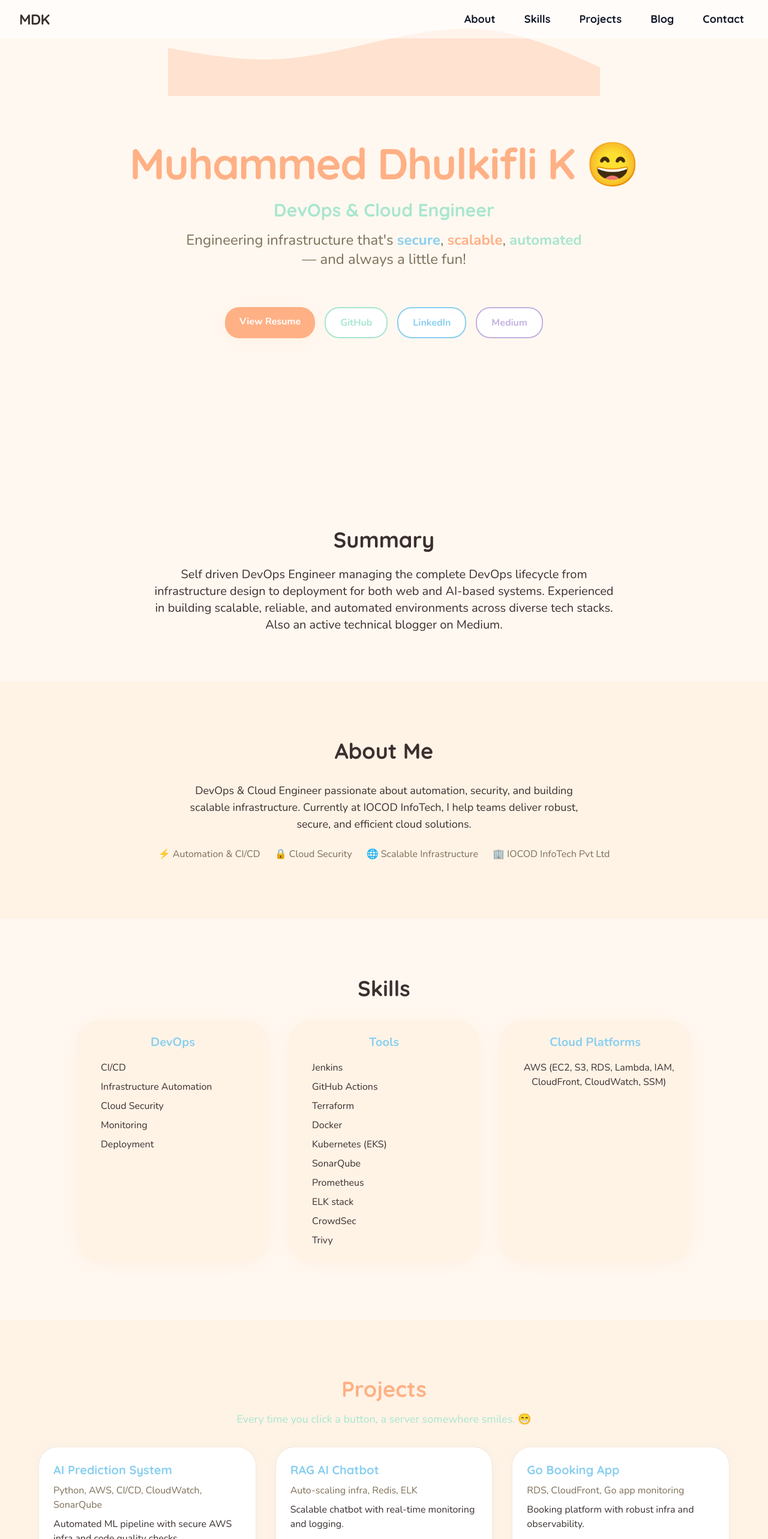
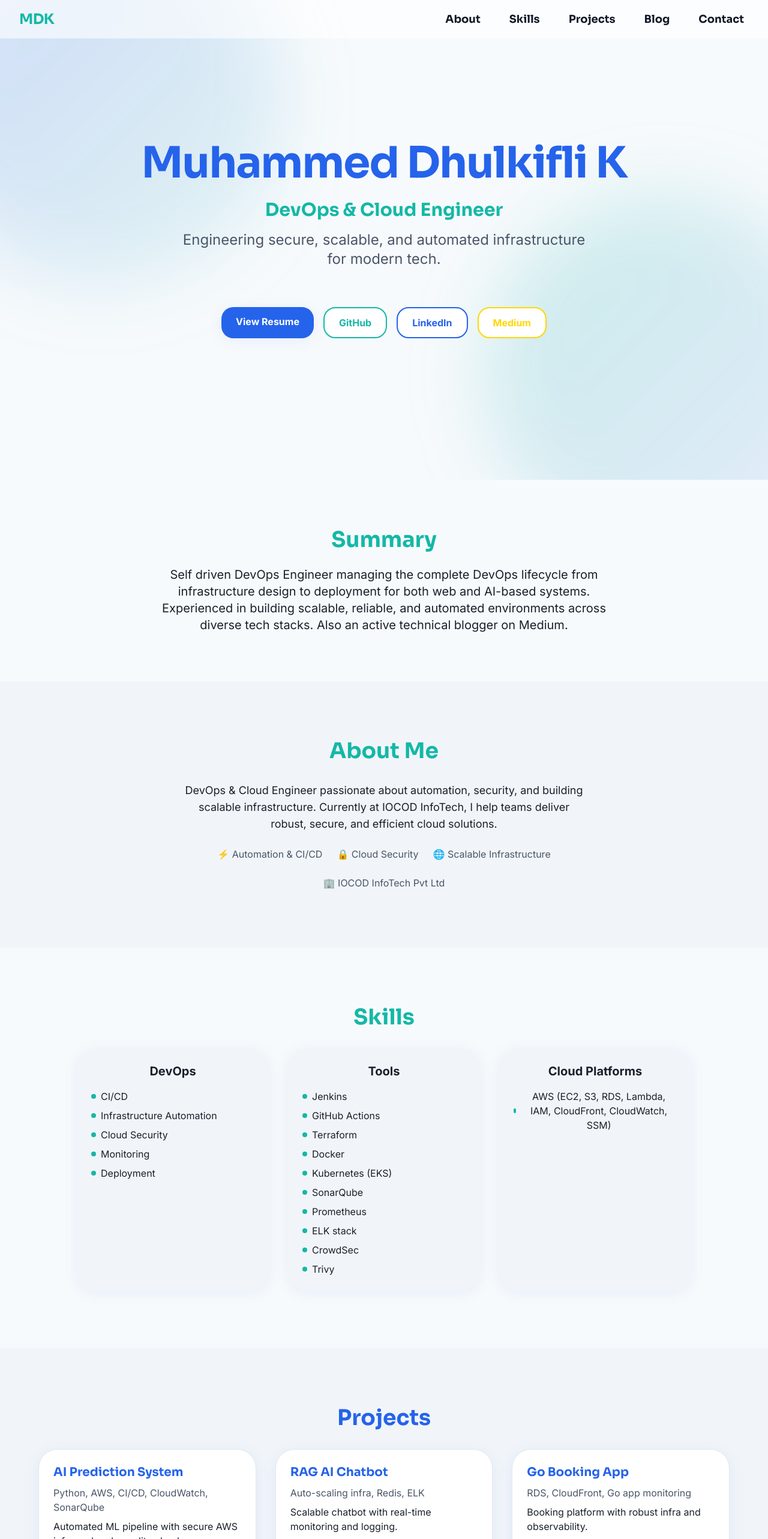
Before and after one commit to dhulkii/test, a Next.js app: page / in a window 1280 px wide. Shown: the top 2566 px of the page at 60% size. Built offline with nearby package versions, Linux system fonts and the light colour scheme.

Commit message:
feat(ui): formal, premium redesign with elegant motion and strict structure

```diff
--- a/src/app/globals.css
+++ b/src/app/globals.css
@@ -7,24 +7,28 @@ html {
 }
 
 body {
-  background: linear-gradient(120deg, #FFF8F0 0%, #FFF3E6 100%);
+  background: linear-gradient(120deg, #F7FAFC 0%, #F1F5F9 100%);
   min-height: 100vh;
-  color: #3B2F2F;
-  font-family: 'Nunito', 'Poppins', 'Inter', sans-serif;
+  color: #1A202C;
+  font-family: 'Inter', 'Poppins', 'sans-serif';
   transition: background 0.8s cubic-bezier(0.4,0,0.2,1);
 }
 
-/* Fun cursor */
-body, button, a, input, textarea {
-  cursor: url('https://cdn.jsdelivr.net/gh/twitter/twemoji@14.0.2/assets/72x72/1f60a.png'), auto;
+/* Elegant transitions for buttons and cards */
+button, .card, .nav-link {
+  transition: transform 0.18s cubic-bezier(0.4,0,0.2,1), box-shadow 0.18s, color 0.18s;
+}
+button:active, .card:active {
+  transform: scale(0.98);
 }
 
-/* Bouncy transitions for buttons */
-button, .fun-bounce {
-  transition: transform 0.2s cubic-bezier(0.34,1.56,0.64,1), box-shadow 0.2s;
-}
-button:active, .fun-bounce:active {
-  transform: scale(0.96) rotate(-2deg);
+.section-divider {
+  width: 100%;
+  height: 2px;
+  background: linear-gradient(90deg, #2563EB 0%, #14B8A6 100%);
+  opacity: 0.08;
+  margin: 4rem 0;
+  border-radius: 1px;
 }
 
 .glass {
--- a/src/app/layout.tsx
+++ b/src/app/layout.tsx
@@ -1,19 +1,19 @@
 import React from 'react'
 import './globals.css'
-import { Nunito, Quicksand } from 'next/font/google'
+import { Inter, Sora } from 'next/font/google'
 import type { Metadata } from 'next'
 
-const nunito = Nunito({ subsets: ['latin'], weight: ['400', '700'], variable: '--font-nunito' })
-const quicksand = Quicksand({ subsets: ['latin'], weight: ['400', '700'], variable: '--font-quicksand' })
+const inter = Inter({ subsets: ['latin'], weight: ['400', '700'], variable: '--font-inter' })
+const sora = Sora({ subsets: ['latin'], weight: ['400', '700'], variable: '--font-sora' })
 
 export const metadata: Metadata = {
   title: 'Muhammed Dhulkifli K | Portfolio',
-  description: 'DevOps & Cloud Engineer Portfolio — Friendly, Fun, and Playful!',
+  description: 'DevOps & Cloud Engineer Portfolio — Modern, Professional, and Elegant.',
 }
 
 export default function RootLayout({ children }: { children: React.ReactNode }) {
   return (
-    <html lang="en" className={`${nunito.variable} ${quicksand.variable}`}>
+    <html lang="en" className={`${inter.variable} ${sora.variable}`}>
       <body className="bg-background-base text-text-main font-sans min-h-screen">
         {children}
       </body>
--- a/src/components/hero-section.tsx
+++ b/src/components/hero-section.tsx
@@ -4,16 +4,15 @@ import { motion } from 'framer-motion'
 export function HeroSection() {
   return (
     <section id="hero" className="relative min-h-screen flex flex-col items-center justify-center bg-background-base overflow-hidden">
-      {/* Playful Confetti or Wave Background */}
+      {/* Subtle Parallax Gradient Background */}
       <motion.div
         className="absolute inset-0 z-0 pointer-events-none"
         initial={{ opacity: 0 }}
         animate={{ opacity: 1 }}
         transition={{ duration: 1 }}
       >
-        <svg className="absolute top-0 left-0 w-full h-40" viewBox="0 0 1440 320" fill="none" xmlns="http://www.w3.org/2000/svg">
-          <path fill="#FFB085" fillOpacity="0.3" d="M0,160L60,170.7C120,181,240,203,360,197.3C480,192,600,160,720,133.3C840,107,960,85,1080,101.3C1200,117,1320,171,1380,197.3L1440,224L1440,320L1380,320C1320,320,1200,320,1080,320C960,320,840,320,720,320C600,320,480,320,360,320C240,320,120,320,60,320L0,320Z" />
-        </svg>
+        <div className="absolute -top-32 -left-32 w-[600px] h-[600px] bg-gradient-to-br from-accent-primary/20 to-accent-teal/10 rounded-full blur-3xl" />
+        <div className="absolute -bottom-32 -right-32 w-[600px] h-[600px] bg-gradient-to-br from-accent-teal/20 to-accent-primary/10 rounded-full blur-3xl" />
       </motion.div>
       {/* Animated Hero Content */}
       <div className="relative z-10 flex flex-col items-center justify-center h-screen text-center">
@@ -21,15 +20,15 @@ export function HeroSection() {
           initial={{ opacity: 0, y: 40 }}
           animate={{ opacity: 1, y: 0 }}
           transition={{ duration: 1, ease: 'easeOut' }}
-          className="font-display text-5xl md:text-7xl font-bold text-accent-peach mb-6 tracking-tight fun-bounce"
+          className="font-display text-5xl md:text-7xl font-bold text-accent-primary mb-6 tracking-tight"
         >
-          Muhammed Dhulkifli K <span className="inline-block">😄</span>
+          Muhammed Dhulkifli K
         </motion.h1>
         <motion.h2
           initial={{ opacity: 0, y: 40 }}
           animate={{ opacity: 1, y: 0 }}
           transition={{ duration: 1, delay: 0.2, ease: 'easeOut' }}
-          className="font-display text-2xl md:text-3xl font-semibold text-accent-mint mb-4"
+          className="font-display text-2xl md:text-3xl font-semibold text-accent-teal mb-4"
         >
           DevOps & Cloud Engineer
         </motion.h2>
@@ -39,13 +38,13 @@ export function HeroSection() {
           transition={{ duration: 1, delay: 0.4, ease: 'easeOut' }}
           className="text-lg md:text-2xl text-text-secondary max-w-2xl mx-auto mb-8"
         >
-          Engineering infrastructure that's <span className="text-accent-sky font-semibold">secure</span>, <span className="text-accent-peach font-semibold">scalable</span>, <span className="text-accent-mint font-semibold">automated</span> — and always a little fun!
+          Engineering secure, scalable, and automated infrastructure for modern tech.
         </motion.p>
         <div className="flex flex-wrap gap-4 justify-center mt-8">
-          <a href="/resume.pdf" className="px-6 py-3 rounded-xl font-bold text-white bg-accent-peach shadow-card hover:bg-accent-mint transition-colors duration-200 fun-bounce">View Resume</a>
-          <a href="https://github.com/dhulkii" target="_blank" rel="noopener" className="px-6 py-3 rounded-xl font-bold text-accent-mint border-2 border-accent-mint bg-white hover:bg-accent-mint/10 transition-colors duration-200 fun-bounce">GitHub</a>
-          <a href="https://linkedin.com/in/muhammeddhulkifli" target="_blank" rel="noopener" className="px-6 py-3 rounded-xl font-bold text-accent-sky border-2 border-accent-sky bg-white hover:bg-accent-sky/10 transition-colors duration-200 fun-bounce">LinkedIn</a>
-          <a href="https://medium.com/@muhammeddhulkifli" target="_blank" rel="noopener" className="px-6 py-3 rounded-xl font-bold text-accent-lavender border-2 border-accent-lavender bg-white hover:bg-accent-lavender/10 transition-colors duration-200 fun-bounce">Medium</a>
+          <a href="/resume.pdf" className="px-6 py-3 rounded-xl font-bold text-white bg-accent-primary shadow-card hover:bg-accent-teal transition-colors duration-200">View Resume</a>
+          <a href="https://github.com/dhulkii" target="_blank" rel="noopener" className="px-6 py-3 rounded-xl font-bold text-accent-teal border-2 border-accent-teal bg-white hover:bg-accent-teal/10 transition-colors duration-200">GitHub</a>
+          <a href="https://linkedin.com/in/muhammeddhulkifli" target="_blank" rel="noopener" className="px-6 py-3 rounded-xl font-bold text-accent-primary border-2 border-accent-primary bg-white hover:bg-accent-primary/10 transition-colors duration-200">LinkedIn</a>
+          <a href="https://medium.com/@muhammeddhulkifli" target="_blank" rel="noopener" className="px-6 py-3 rounded-xl font-bold text-accent-gold border-2 border-accent-gold bg-white hover:bg-accent-gold/10 transition-colors duration-200">Medium</a>
         </div>
       </div>
     </section>
--- a/src/components/projects-section.tsx
+++ b/src/components/projects-section.tsx
@@ -1,6 +1,6 @@
 "use client"
 
-import React, { useState } from 'react'
+import React from 'react'
 import { motion } from 'framer-motion'
 
 const projects = [
@@ -26,39 +26,44 @@ const projects = [
   },
 ]
 
-const funFacts = [
-  "Did you know? The cloud isn't actually in the sky! ☁️",
-  "DevOps engineers automate their coffee breaks. ☕🤖",
-  "Every time you click a button, a server somewhere smiles. 😁",
-  "99% uptime, 100% fun! 🎉",
-]
+const containerVariants = {
+  hidden: { opacity: 0 },
+  visible: {
+    opacity: 1,
+    transition: {
+      staggerChildren: 0.15
+    }
+  }
+}
+
+const cardVariants = {
+  hidden: { opacity: 0, y: 40 },
+  visible: { opacity: 1, y: 0, transition: { duration: 0.7, ease: 'easeOut' } }
+}
 
 export function ProjectsSection() {
-  const [fact] = useState(funFacts[Math.floor(Math.random() * funFacts.length)])
   return (
     <motion.section
       id="projects"
       className="py-24 bg-background-soft text-center"
-      initial={{ opacity: 0, y: 40 }}
-      whileInView={{ opacity: 1, y: 0 }}
+      initial="hidden"
+      whileInView="visible"
       viewport={{ once: true }}
-      transition={{ duration: 0.8 }}
+      variants={containerVariants}
     >
-      <h2 className="font-display text-4xl font-bold mb-4 text-accent-peach">Projects</h2>
-      <div className="mb-8 text-accent-mint text-lg fun-bounce">{fact}</div>
+      <h2 className="font-display text-4xl font-bold mb-8 text-accent-primary">Projects</h2>
       <div className="max-w-6xl mx-auto grid grid-cols-1 md:grid-cols-2 lg:grid-cols-3 gap-8">
         {projects.map((project) => (
           <motion.div
             key={project.title}
-            whileHover={{ rotate: [0, 2, -2, 0], scale: 1.05 }}
-            transition={{ type: 'spring', stiffness: 300, damping: 10 }}
-            className="group bg-background-card rounded-fun p-6 shadow-fun hover:shadow-lg transition-all border border-border-soft text-left cursor-pointer relative overflow-hidden"
+            variants={cardVariants}
+            whileHover={{ scale: 1.04, boxShadow: '0 8px 32px 0 rgba(20,184,166,0.12)' }}
+            className="card bg-background-card rounded-2xl p-6 shadow-card hover:shadow-cardHover transition-all border border-border-soft text-left cursor-pointer"
           >
-            <span className="absolute top-4 right-4 text-2xl opacity-0 group-hover:opacity-100 transition-opacity duration-300">🎈</span>
-            <h3 className="text-xl font-bold mb-2 text-accent-sky group-hover:text-accent-peach transition-colors font-display">{project.title}</h3>
+            <h3 className="text-xl font-bold mb-2 text-accent-primary group-hover:text-accent-teal transition-colors font-display">{project.title}</h3>
             <p className="text-text-secondary mb-2">{project.stack}</p>
             <p className="text-text-main mb-4">{project.description}</p>
-            <span className="inline-block text-accent-mint font-semibold group-hover:underline">View Details →</span>
+            <span className="inline-block text-accent-teal font-semibold group-hover:underline">View Details →</span>
           </motion.div>
         ))}
       </div>
--- a/tailwind.config.js
+++ b/tailwind.config.js
@@ -9,30 +9,27 @@ module.exports = {
   theme: {
     extend: {
       colors: {
-        'background-base': '#FFF8F0',
-        'background-soft': '#FFF3E6',
+        'background-base': '#F7FAFC',
+        'background-soft': '#F1F5F9',
         'background-card': '#FFFFFF',
-        'text-main': '#3B2F2F',
-        'text-secondary': '#7C6F57',
-        'accent-peach': '#FFB085',
-        'accent-mint': '#A8E6CF',
-        'accent-sky': '#89CFF0',
-        'accent-lavender': '#C3B1E1',
+        'text-main': '#1A202C',
+        'text-secondary': '#4A5568',
+        'accent-primary': '#2563EB',
+        'accent-teal': '#14B8A6',
         'accent-gold': '#FFD700',
-        'border-soft': '#F5E9DA',
+        'border-soft': '#E2E8F0',
       },
       fontFamily: {
-        sans: ['Nunito', 'Poppins', 'Inter', 'ui-sans-serif', 'system-ui'],
-        display: ['Quicksand', 'Sora', 'Manrope', 'ui-sans-serif'],
+        sans: ['Inter', 'Poppins', 'ui-sans-serif', 'system-ui'],
+        display: ['Sora', 'ui-sans-serif'],
       },
       boxShadow: {
-        card: '0 4px 24px 0 rgba(255,176,133,0.10)',
-        fun: '0 2px 16px 0 rgba(168,230,207,0.15)',
+        card: '0 4px 24px 0 rgba(37,99,235,0.08)',
+        cardHover: '0 8px 32px 0 rgba(20,184,166,0.12)',
       },
       borderRadius: {
-        xl: '1.5rem',
-        '2xl': '2.5rem',
-        fun: '2rem',
+        xl: '1.25rem',
+        '2xl': '2rem',
       },
     },
   },
```
